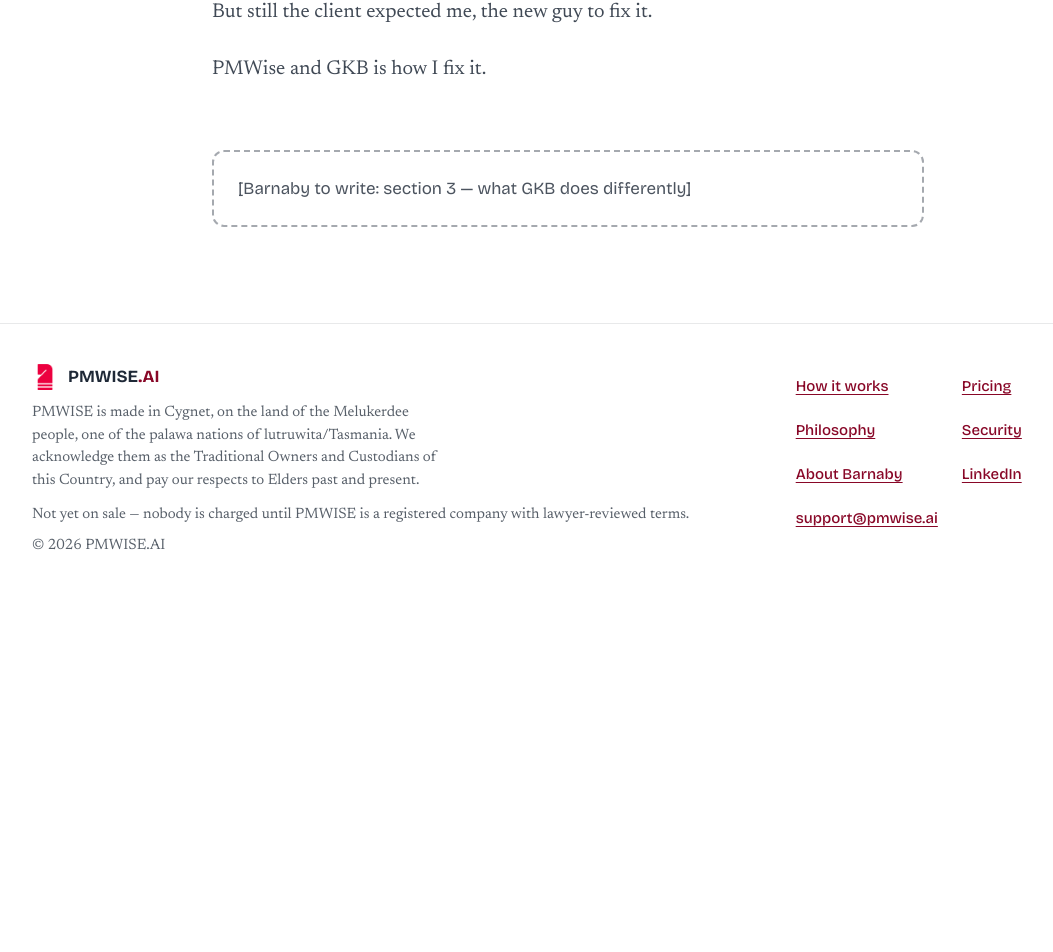
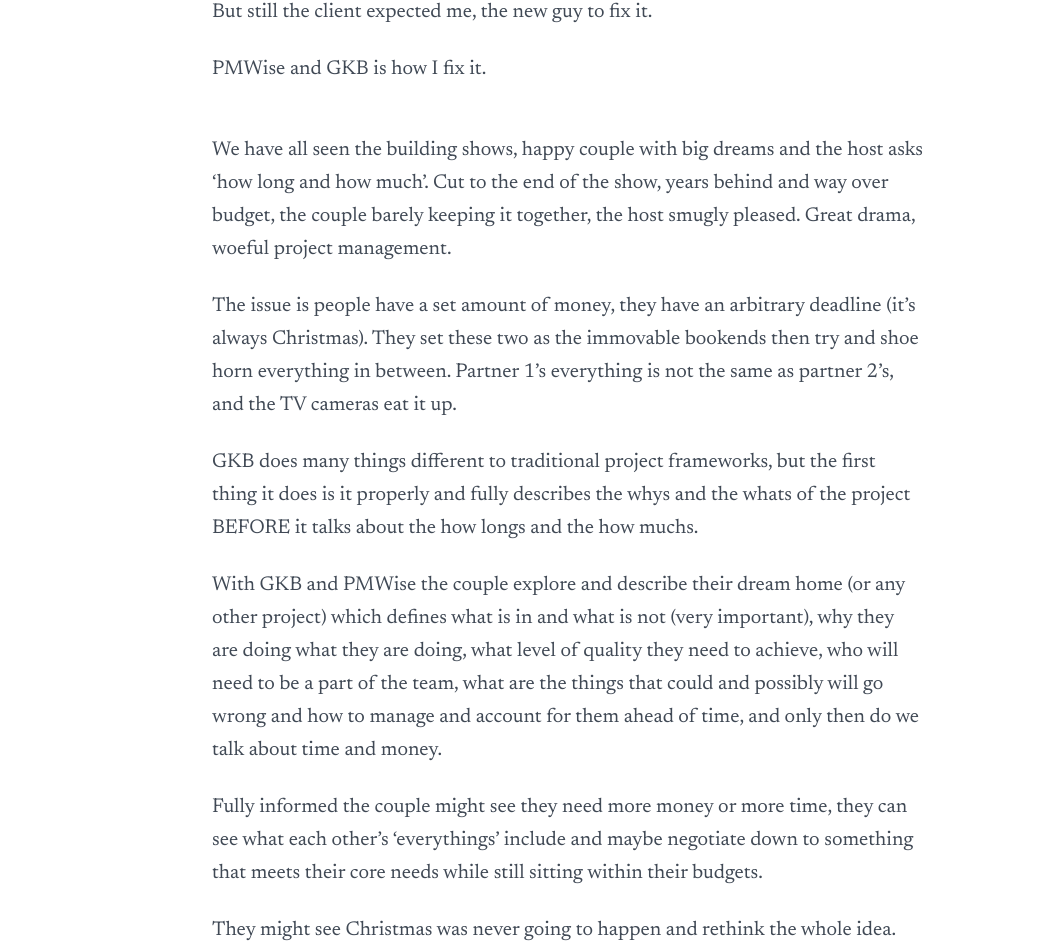
Before and after one commit to barnabyheaton/pmwise-landing, a Next.js app: page /about in a window 1280 px wide. Shown: the part 990-1942 px from the top of the page, without its empty margins (72-1125 px from the left). Before the commit the page ends 1587 px from the top, so only its background shows below. Built offline with nearby package versions, Linux system fonts and the light colour scheme.

Commit message:
About: add Barnaby's section 3
Co-Authored-By: Claude Opus 5.5 <noreply@anthropic.com>
Claude-Session: https://claude.ai/code/session_01DgV7cdkJUxrwohVeVcccb6

```diff
--- a/app/about/page.jsx
+++ b/app/about/page.jsx
@@ -53,8 +53,48 @@ export default function AboutPage() {
             <p>PMWise and GKB is how I fix it.</p>
           </div>
 
+          {/* Section 3 — Barnaby's words, 26 Sep 2026. Typos fixed; second "The issue is" cut
+              and the closing line replaced, both at his instruction. */}
+          <div className="mt-12 space-y-6 text-[20px] leading-[1.65] text-brand-dark/85">
+            <p>
+              We have all seen the building shows, happy couple with big dreams and the host asks
+              &lsquo;how long and how much&rsquo;. Cut to the end of the show, years behind and way
+              over budget, the couple barely keeping it together, the host smugly pleased. Great
+              drama, woeful project management.
+            </p>
+            <p>
+              The issue is people have a set amount of money, they have an arbitrary deadline
+              (it&rsquo;s always Christmas). They set these two as the immovable bookends then try
+              and shoe horn everything in between. Partner 1&rsquo;s everything is not the same as
+              partner 2&rsquo;s, and the TV cameras eat it up.
+            </p>
+            <p>
+              GKB does many things different to traditional project frameworks, but the first thing
+              it does is it properly and fully describes the whys and the whats of the project
+              BEFORE it talks about the how longs and the how muchs.
+            </p>
+            <p>
+              With GKB and PMWise the couple explore and describe their dream home (or any other
+              project) which defines what is in and what is not (very important), why they are doing
+              what they are doing, what level of quality they need to achieve, who will need to be a
+              part of the team, what are the things that could and possibly will go wrong and how to
+              manage and account for them ahead of time, and only then do we talk about time and
+              money.
+            </p>
+            <p>
+              Fully informed the couple might see they need more money or more time, they can see
+              what each other&rsquo;s &lsquo;everythings&rsquo; include and maybe negotiate down to
+              something that meets their core needs while still sitting within their budgets.
+            </p>
+            <p>They might see Christmas was never going to happen and rethink the whole idea.</p>
+            <p className="font-display text-[22px] font-semibold text-brand-dark">
+              Stopping a bad project early is as successful as delivering a good one on time and on
+              budget.
+            </p>
+          </div>
+
           <p className="mt-16 rounded-xl border-2 border-dashed border-brand-dark/40 p-6 font-display text-[17px] text-brand-dark/80">
-            [Barnaby to write: section 3 — what GKB does differently]
+            [Barnaby to write: section 4 — the tool, and how it was built]
           </p>
         </section>
       </main>
```
